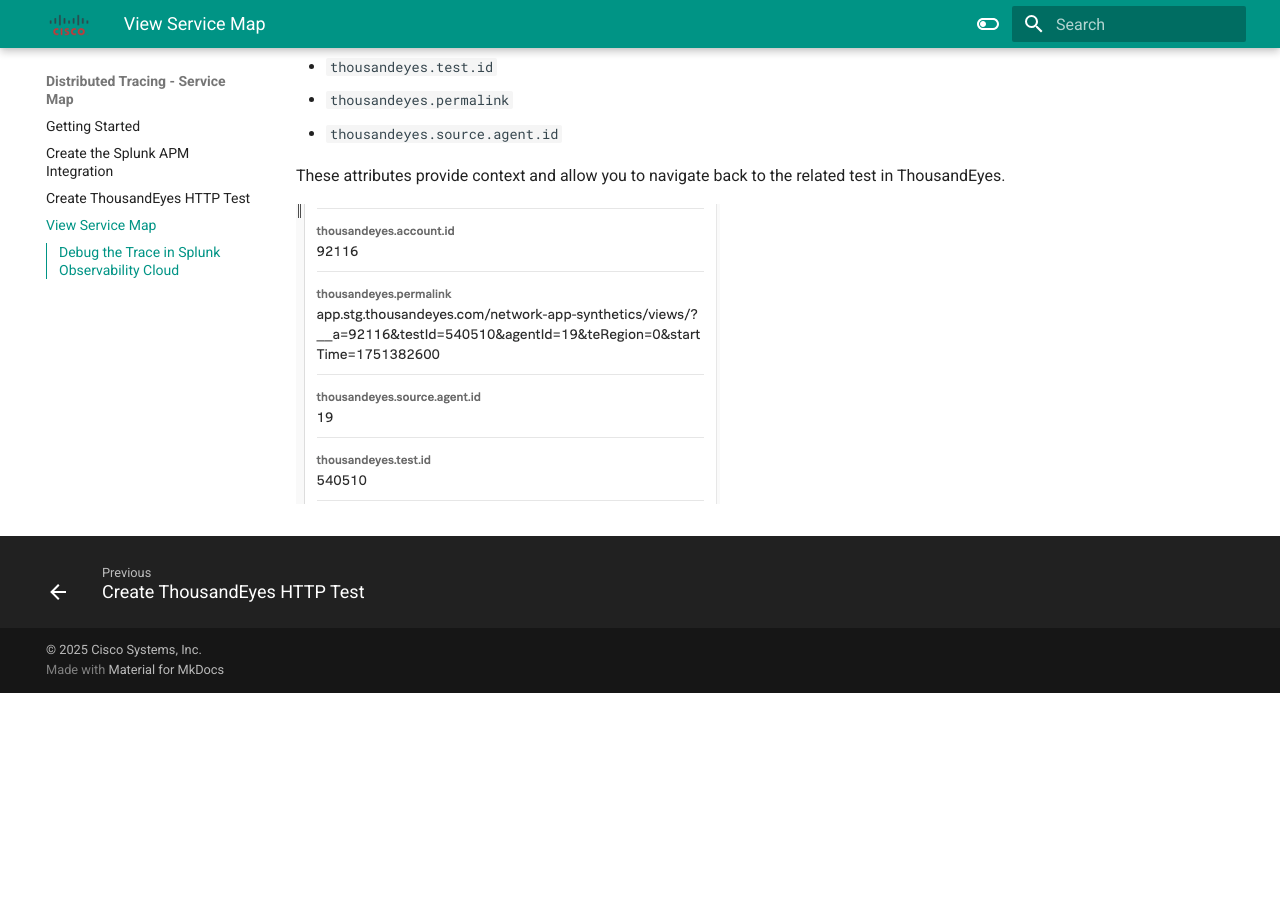
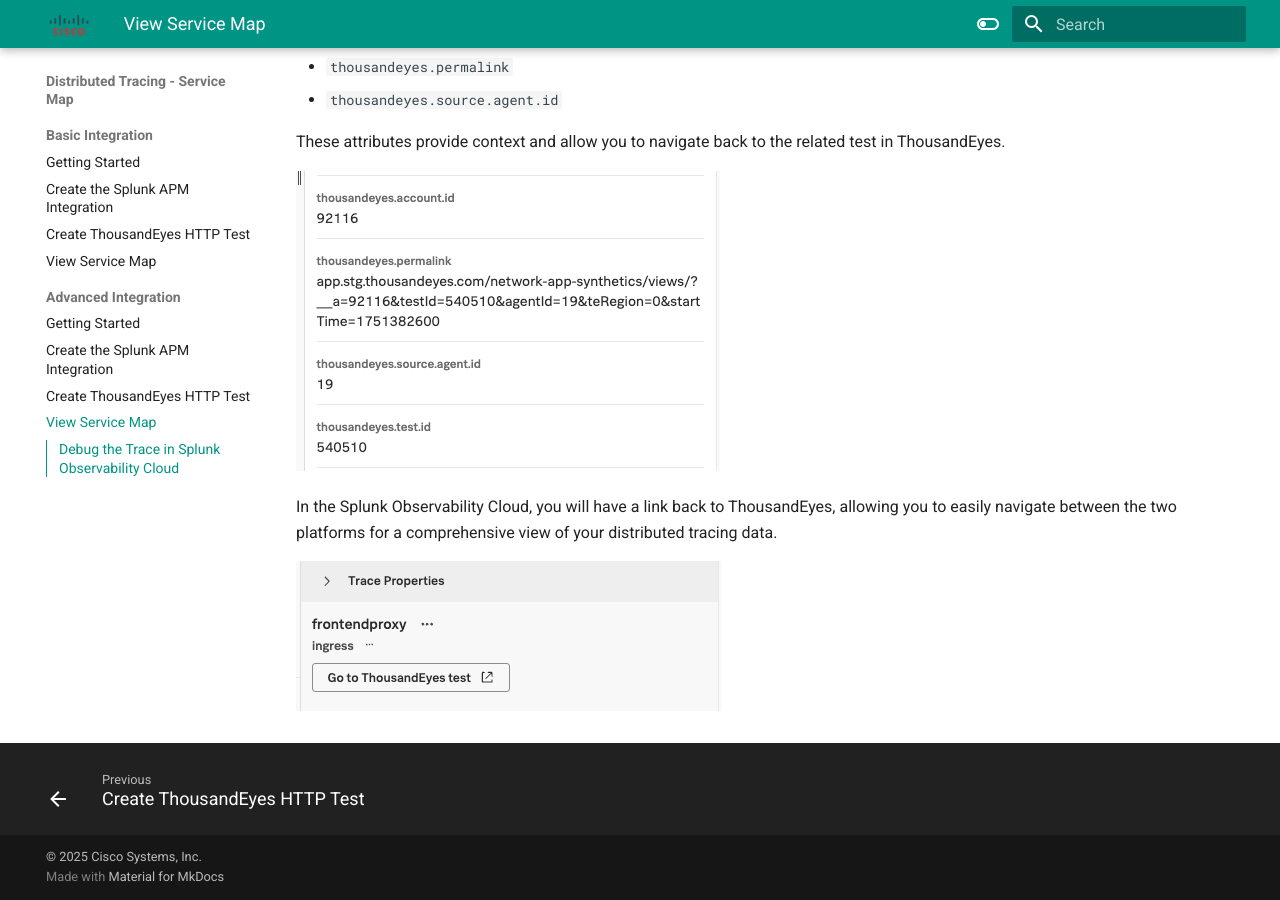
Before and after one commit to antonjim-te/thousandeyes-splunk-integrations-workshop, an MkDocs documentation site: the page built from docs/distributed_tracing_service_map/advanced/view_service_map.md, in a window 1280 px wide and 900 px high, scrolled down 2214 px. Built offline with MkDocs 1.6.1 and Material for MkDocs 9.7.7, drawn with Linux system fonts in a browser that asks for light colours; before the commit the page ends 2907 px from its top, so only the background shows below that; some of the changed text lies outside the part shown.

Commit message:
separate basic and advanced distirbuted tracing

```diff
--- a/docs/distributed_tracing_service_map/view_service_map.md
+++ b/docs/distributed_tracing_service_map/advanced/view_service_map.md
@@ -8,17 +8,16 @@
           - `traceparent`
           - `tracestate`
 
-![Trace headers](../img/thousandeyes/headers.png)
+![Trace headers](../../img/thousandeyes/headers.png)
 
 - Open the **Service Map** tab in ThousandEyes.
-      - Use the service map to analyze the trace path
-      - :
+      - Use the service map to analyze the trace path:
           - The services involved in the request.
           - Any latency issues, highlighted in red if thresholds are exceeded.
           - Any errors between services, shown as red lines if a request fails.
           - Trace metadata, such as the trace ID and request flow details.
 
-![Service Map](../img/thousandeyes/service_map.png)
+![Service Map](../../img/thousandeyes/advanced_service_map.png)
 
 ## Debug the Trace in Splunk Observability Cloud
 
@@ -27,14 +26,18 @@
 * Drill into service-level trace data.
 * Use Splunk’s trace search, filters, and dashboards for deeper analysis.
 
-![trace from ThousandEyes](../img/splunk_observability/trace_from_thousandeyes.png)
+![trace from ThousandEyes](../../img/splunk_observability/advanced_trace_from_thousandeyes.png)
 Splunk enriches the trace with the following attributes:
 
-* `thousandeyes.account.id`
-* `thousandeyes.test.id`
-* `thousandeyes.permalink`
-* `thousandeyes.source.agent.id`
+- `thousandeyes.account.id`
+- `thousandeyes.test.id`
+- `thousandeyes.permalink`
+- `thousandeyes.source.agent.id`
 
 These attributes provide context and allow you to navigate back to the related test in ThousandEyes.
 
-![attributes in the traces](../img/splunk_observability/attributes_in_the_traces.png)
+![attributes in the traces](../../img/splunk_observability/attributes_in_the_traces.png)
+
+In the Splunk Observability Cloud, you will have a link back to ThousandEyes, allowing you to easily navigate between the two platforms for a comprehensive view of your distributed tracing data.
+
+![Trace link to ThousandEyes](../../img/splunk_observability/trace_link_to_thousandeyes.png)
--- a/mkdocs.yml
+++ b/mkdocs.yml
@@ -32,10 +32,16 @@
     - Create Test Stream input: thousandeyes_splunk_app/test_stream_input.md
     - Create Activity Logs input: thousandeyes_splunk_app/activity_logs_input.md
   - Distributed Tracing - Service Map:
-    - Getting Started: distributed_tracing_service_map/getting_started.md
-    - Create the Splunk APM Integration: distributed_tracing_service_map/create_splunk_apm_integration.md
-    - Create ThousandEyes HTTP Test: distributed_tracing_service_map/create_thousandeyes_http_test.md
-    - View Service Map: distributed_tracing_service_map/view_service_map.md
+    - Basic Integration:
+      - Getting Started: distributed_tracing_service_map/basic/getting_started.md
+      - Create the Splunk APM Integration: distributed_tracing_service_map/basic/create_splunk_apm_integration.md
+      - Create ThousandEyes HTTP Test: distributed_tracing_service_map/basic/create_thousandeyes_http_test.md
+      - View Service Map: distributed_tracing_service_map/basic/view_service_map.md
+    - Advanced Integration:
+      - Getting Started: distributed_tracing_service_map/advanced/getting_started.md
+      - Create the Splunk APM Integration: distributed_tracing_service_map/advanced/create_splunk_apm_integration.md
+      - Create ThousandEyes HTTP Test: distributed_tracing_service_map/advanced/create_thousandeyes_http_test.md
+      - View Service Map: distributed_tracing_service_map/advanced/view_service_map.md
 
 theme:
   name: material
```
Also changed, not shown: docs/README.md (+1 -1 lines), docs/distributed_tracing_service_map/advanced/create_splunk_apm_integration.md (added, +21 -0 lines), docs/distributed_tracing_service_map/advanced/create_thousandeyes_http_test.md (added, +22 -0 lines), docs/distributed_tracing_service_map/advanced/getting_started.md (renamed from docs/distributed_tracing_service_map/getting_started.md, +11 -4 lines), docs/distributed_tracing_service_map/basic/create_splunk_apm_integration.md (renamed from docs/distributed_tracing_service_map/create_splunk_apm_integration.md, +6 -6 lines), docs/distributed_tracing_service_map/basic/create_thousandeyes_http_test.md (renamed from docs/distributed_tracing_service_map/create_thousandeyes_http_test.md, +6 -6 lines), docs/distributed_tracing_service_map/basic/getting_started.md (added, +7 -0 lines), docs/distributed_tracing_service_map/basic/view_service_map.md (added, +46 -0 lines), docs/img/splunk_observability/advanced_trace_from_thousandeyes.png (renamed from docs/img/splunk_observability/trace_from_thousandeyes.png), docs/img/splunk_observability/basic_trace_from_thousandeyes.png (added), docs/img/splunk_observability/trace_link_to_thousandeyes.png (added), docs/img/thousandeyes/advanced_create_http_test_3.png (renamed from docs/img/thousandeyes/createHttpTest3.png), docs/img/thousandeyes/advanced_service_map.png (renamed from docs/img/thousandeyes/service_map.png), docs/img/thousandeyes/basic_create_http_test_3.png (added), 1 more files.
